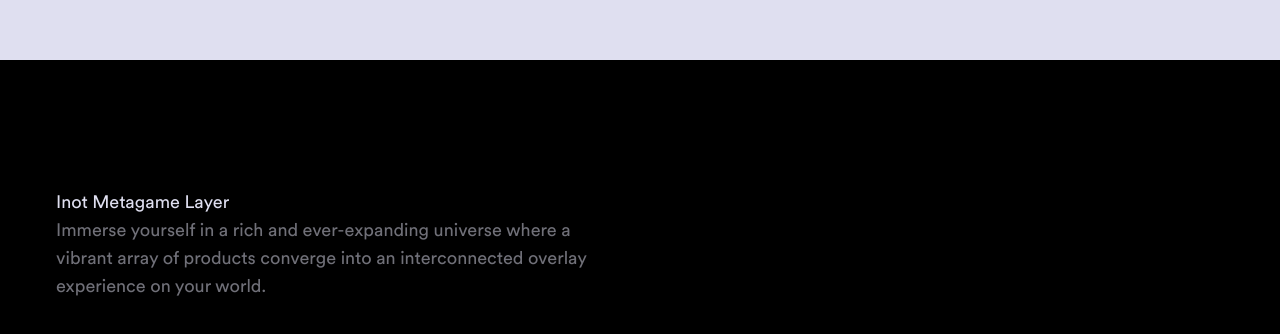
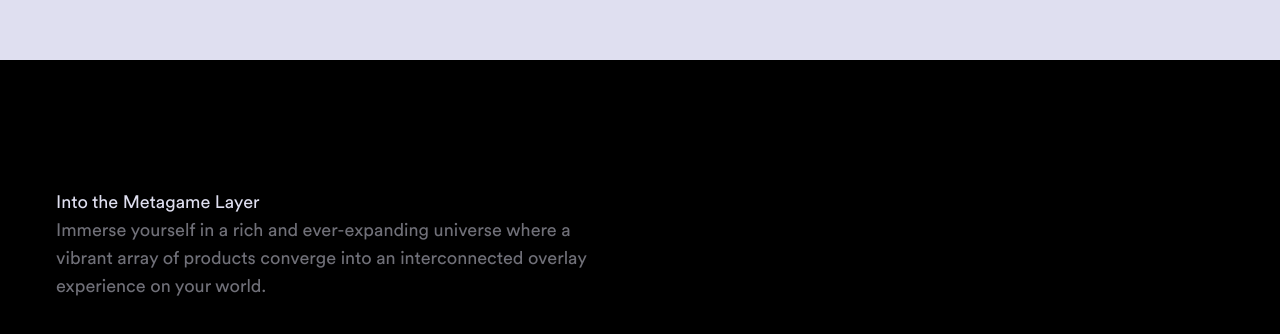
Before and after one commit to SpizhovyiMaxDev/zentry-awwwards, a React (Vite) app: page / in a window 1280 px wide. Shown: the part 2328-2662 px from the top of the page. Built offline with nearby package versions, Linux system fonts and the light colour scheme.

Commit message:
Fixed word type of issue in Features.tsx

```diff
--- a/src/layouts/Features.tsx
+++ b/src/layouts/Features.tsx
@@ -10,7 +10,7 @@ function Features() {
       <div className="mx-auto max-w-[95rem] px-7.5 lg:px-14">
         <div className="mb-32 max-w-[33.5rem]">
           <p className="font-circular-web text-lg text-blue-50">
-            Inot Metagame Layer
+            Into the Metagame Layer
           </p>
           <p className="font-circular-web text-lg text-blue-50 opacity-50">
             Immerse yourself in a rich and ever-expanding universe where a
```
